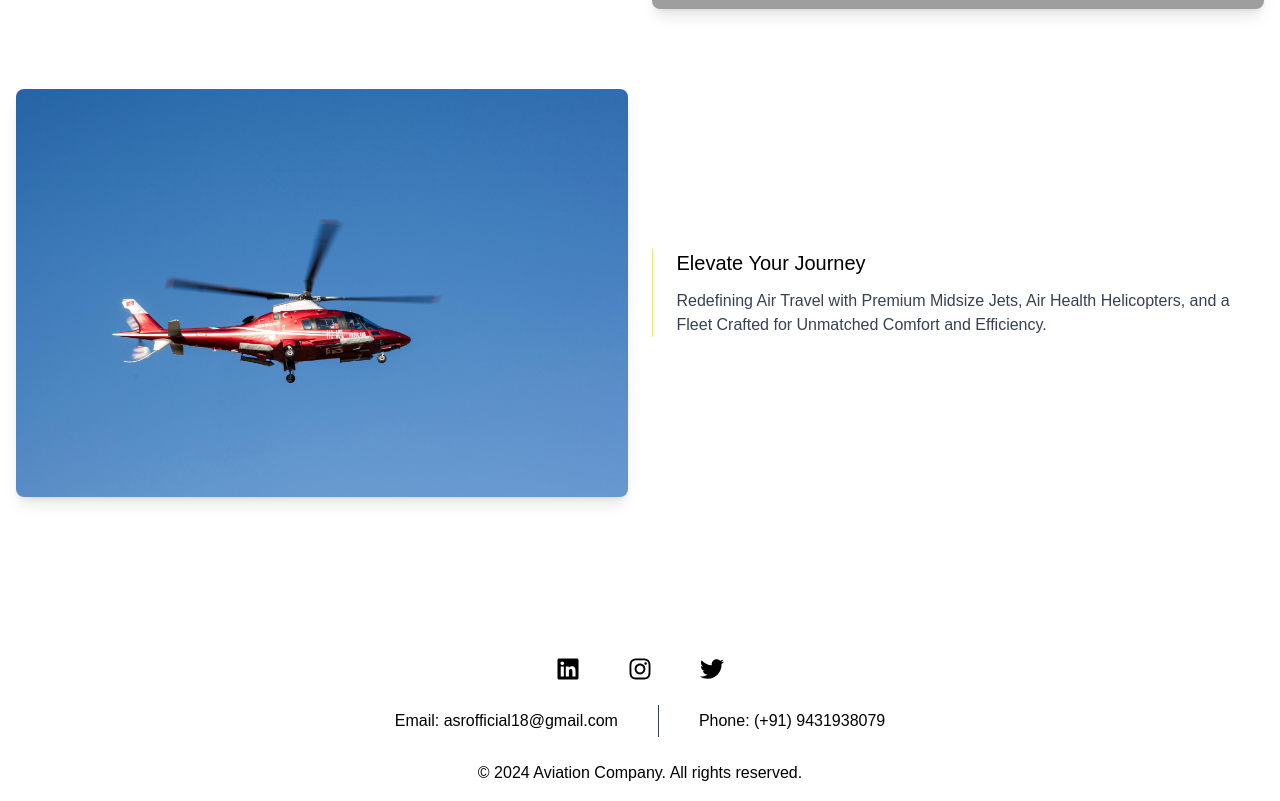
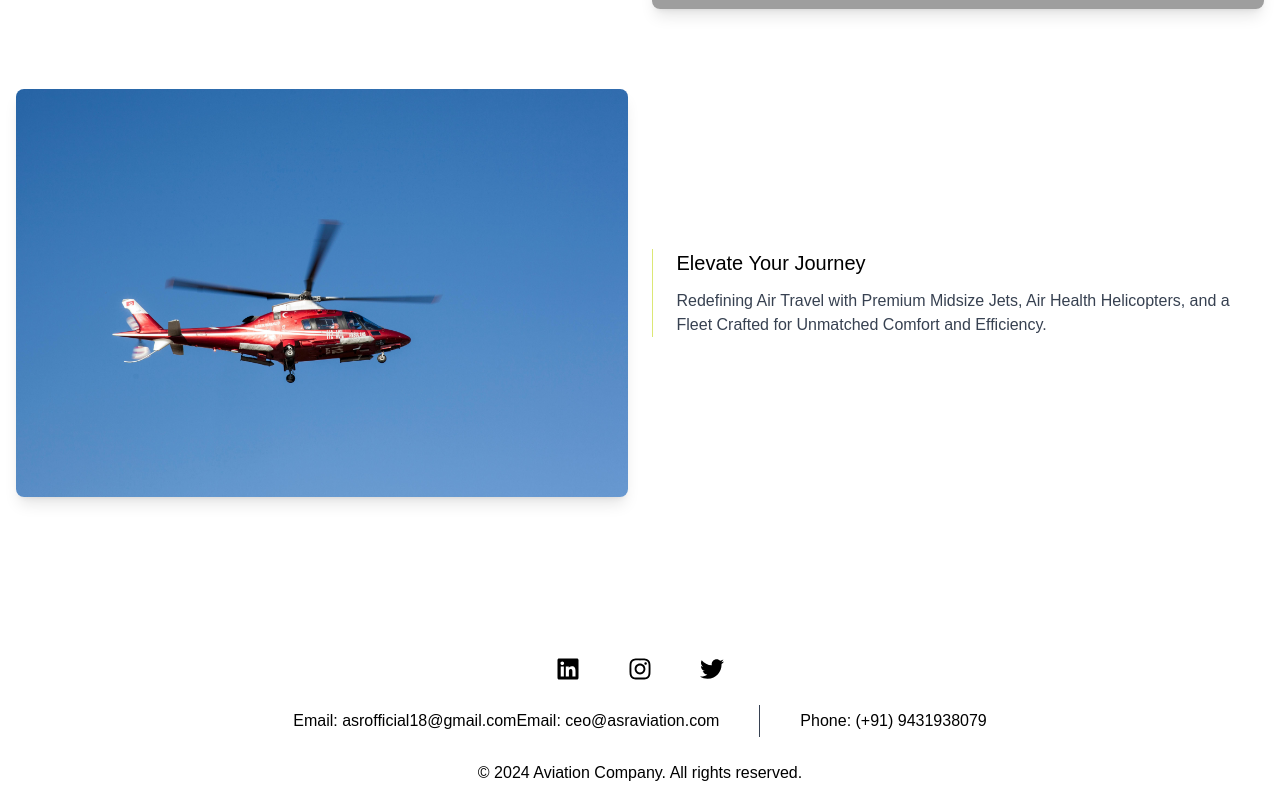
Before and after one commit to starkver23/ASR-Aviation, a Vue app: page / in a window 1280 px wide. Shown: the part 2042-2843 px from the top of the page. Built offline with nearby package versions, Linux system fonts and the light colour scheme; grey boxes are pictures that could not be loaded.

Commit message:
Update Footer.js

```diff
--- a/src/components/Footer.js
+++ b/src/components/Footer.js
@@ -42,6 +42,12 @@ const Footer = () => {
           >
             Email: asrofficial18@gmail.com
           </a>
+          <a
+            href="mailto:ceo@asraviation.com"
+            className="hover:text-gray-700"
+          >
+            Email: ceo@asraviation.com
+          </a>
         </div>
 
         {/* Vertical Line */}
```
